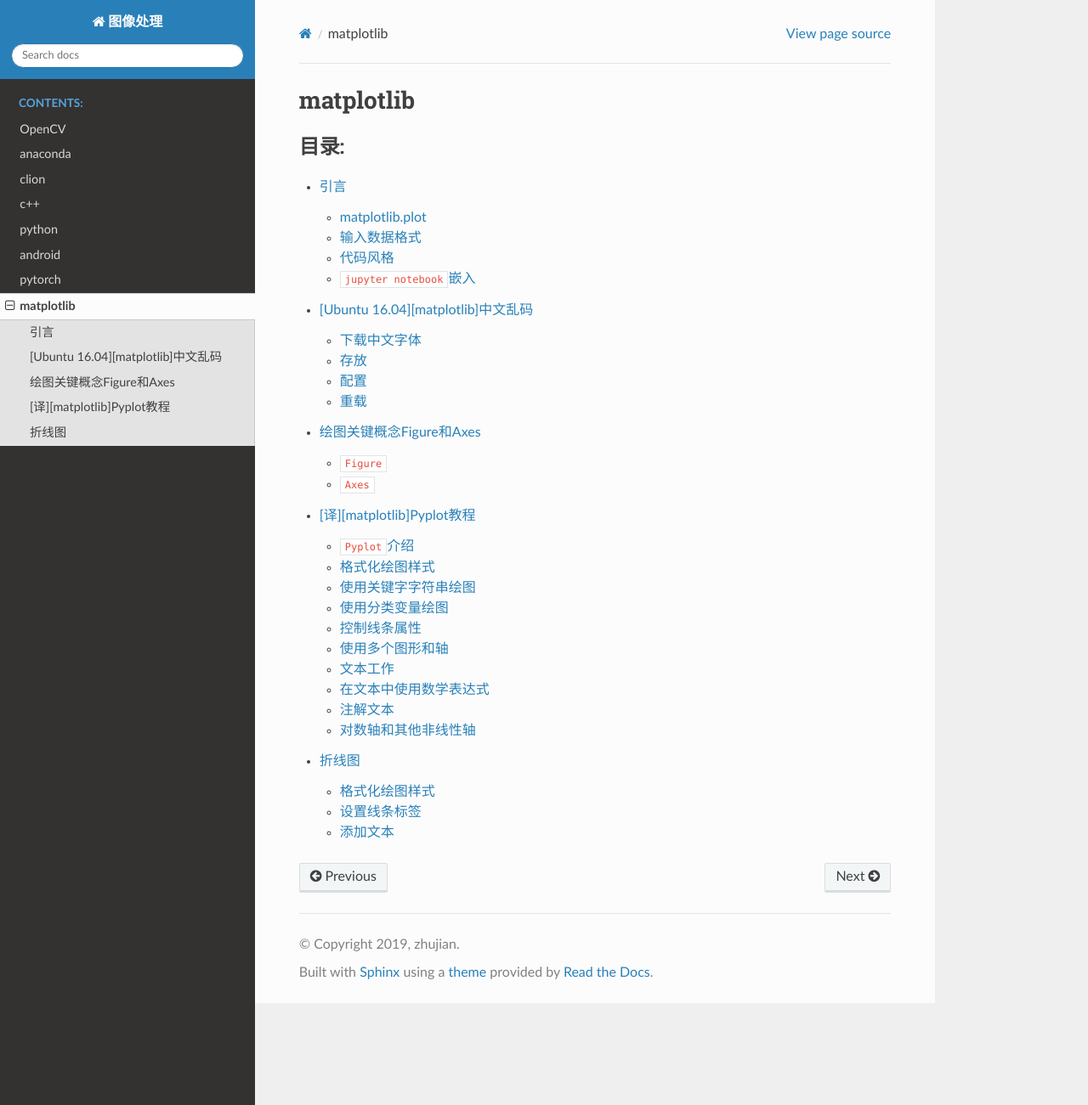
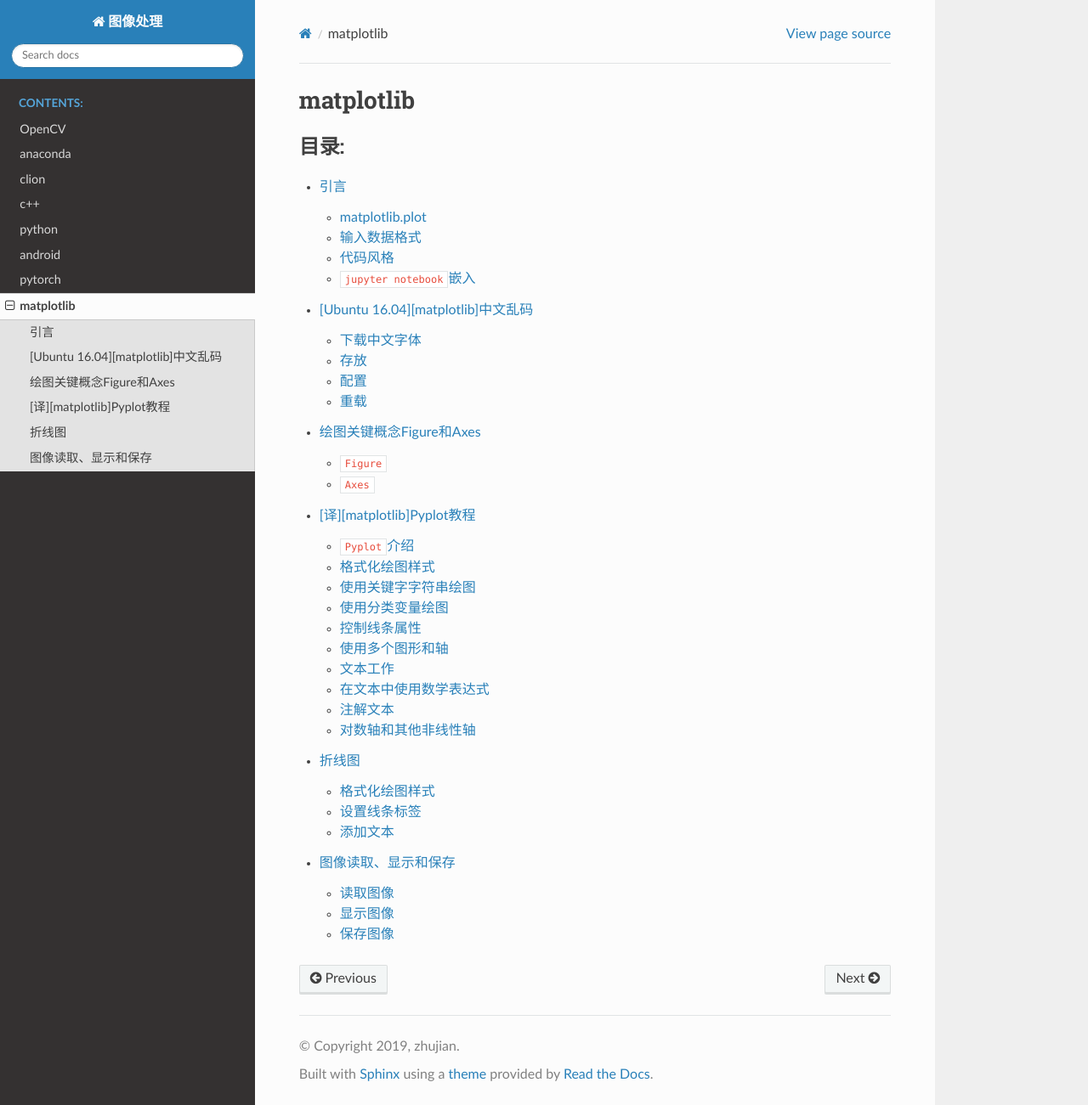
Before and after one commit to Document-Collection/image-processing, a Sphinx documentation site: the page built from docs/source/matplotlib.rst, in a window 1280 px wide and 1301 px high. Shown: the whole window at 85% size. Built offline with Sphinx 7.4.7 and the Read the Docs theme 2.0.0, drawn with Linux system fonts in a browser that asks for light colours; pages that are not in the unit, such as notebooks, are missing from menus; some of the changed lines change nothing that is shown.

Commit message:
docs(matplotlib): 图像读取、显示和保存

````diff
--- a/docs/source/matplotlib.rst
+++ b/docs/source/matplotlib.rst
@@ -14,3 +14,4 @@ matplotlib
    matplotlib/绘图关键概念Figure和Axes
    matplotlib/[译][matplotlib]Pyplot教程
    matplotlib/折线图
+   matplotlib/图像读取、显示和保存
--- /dev/null
+++ b/docs/source/matplotlib/图像读取、显示和保存.md
@@ -0,0 +1,123 @@
+
+# 图像读取、显示和保存
+
+参考：[Image tutorial](https://matplotlib.org/tutorials/introductory/images.html#image-tutorial)
+
+`Matplotlib.pyplot`支持读取、显示和保存图像操作
+
+## 读取图像
+
+使用函数[matplotlib.pyplot.imread](https://matplotlib.org/api/_as_gen/matplotlib.pyplot.imread.html?highlight=imread#matplotlib-pyplot-imread)读取本地图像
+
+```
+matplotlib.pyplot.imread(fname, format=None)
+```
+
+参数`fname`是字符串，表示图片路径；返回值`imagedata`是一个`numpy.array`对象
+
+*从源码查看，`matplotlib`使用`PIL`进行图片读取*
+
+## 显示图像
+
+取消绘制`x/y`轴
+
+```
+plt.axis('off')
+```
+
+### 显示彩色图像
+
+```
+# -*- coding: utf-8 -*-
+
+"""
+图像操作
+"""
+
+import matplotlib.pyplot as plt
+
+img = plt.imread('lena.jpg')
+
+plt.imshow(img)
+plt.axis('off')
+
+plt.show()
+```
+
+### 显示灰度图像
+
+需要加载灰度图后，在`imshow`函数中设置参数`cmap='gray'`
+
+```
+# -*- coding: utf-8 -*-
+
+"""
+图像操作
+"""
+
+import matplotlib.pyplot as plt
+import cv2 as cv
+
+img = cv.imread('lena.jpg', cv.IMREAD_GRAYSCALE)
+plt.imshow(img, cmap='gray')
+plt.axis('off')
+plt.title('灰度图')
+
+plt.savefig('gray.png')
+plt.show()
+```
+
+![](./imgs/gray.png)
+
+### 绘制多张图
+
+```
+# -*- coding: utf-8 -*-
+
+"""
+图像操作
+"""
+
+import matplotlib.pyplot as plt
+import cv2 as cv
+
+img = cv.imread('lena.jpg', cv.IMREAD_GRAYSCALE)
+
+plt.figure(figsize=(10, 5))  # 设置窗口大小
+plt.suptitle('2行3列')  # 图片名称
+
+plt.subplot(2, 3, 1)
+plt.title('231')
+plt.imshow(img, cmap='gray'), plt.axis('off')
+plt.subplot(2, 3, 2)
+plt.title('232')
+plt.imshow(img, cmap='gray'), plt.axis('off')
+plt.subplot(2, 3, 3)
+plt.title('233')
+plt.imshow(img, cmap='gray'), plt.axis('off')
+plt.subplot(2, 3, 4)
+plt.title('234')
+plt.imshow(img, cmap='gray'), plt.axis('off')
+plt.subplot(2, 3, 5)
+plt.title('235')
+plt.imshow(img, cmap='gray'), plt.axis('off')
+plt.subplot(2, 3, 6)
+plt.title('236')
+plt.imshow(img, cmap='gray'), plt.axis('off')
+
+plt.savefig('gray-2-3.png')  # 保存图像
+plt.show()
+```
+
+![](./imgs/gray-2-3.png)
+
+## 保存图像
+
+使用函数[matplotlib.pyplot.imsave](https://matplotlib.org/api/_as_gen/matplotlib.pyplot.imsave.html?highlight=imsave#matplotlib-pyplot-imsave)保存数组为本地图像
+
+```
+matplotlib.pyplot.imsave(fname, arr, **kwargs)[source]
+```
+
+参数`fname`表示保存地址
+参数`arr`表示图像数组
````
Also changed, not shown: docs/source/matplotlib/imgs/gray-2-3.png (added), docs/source/matplotlib/imgs/gray.png (added).
